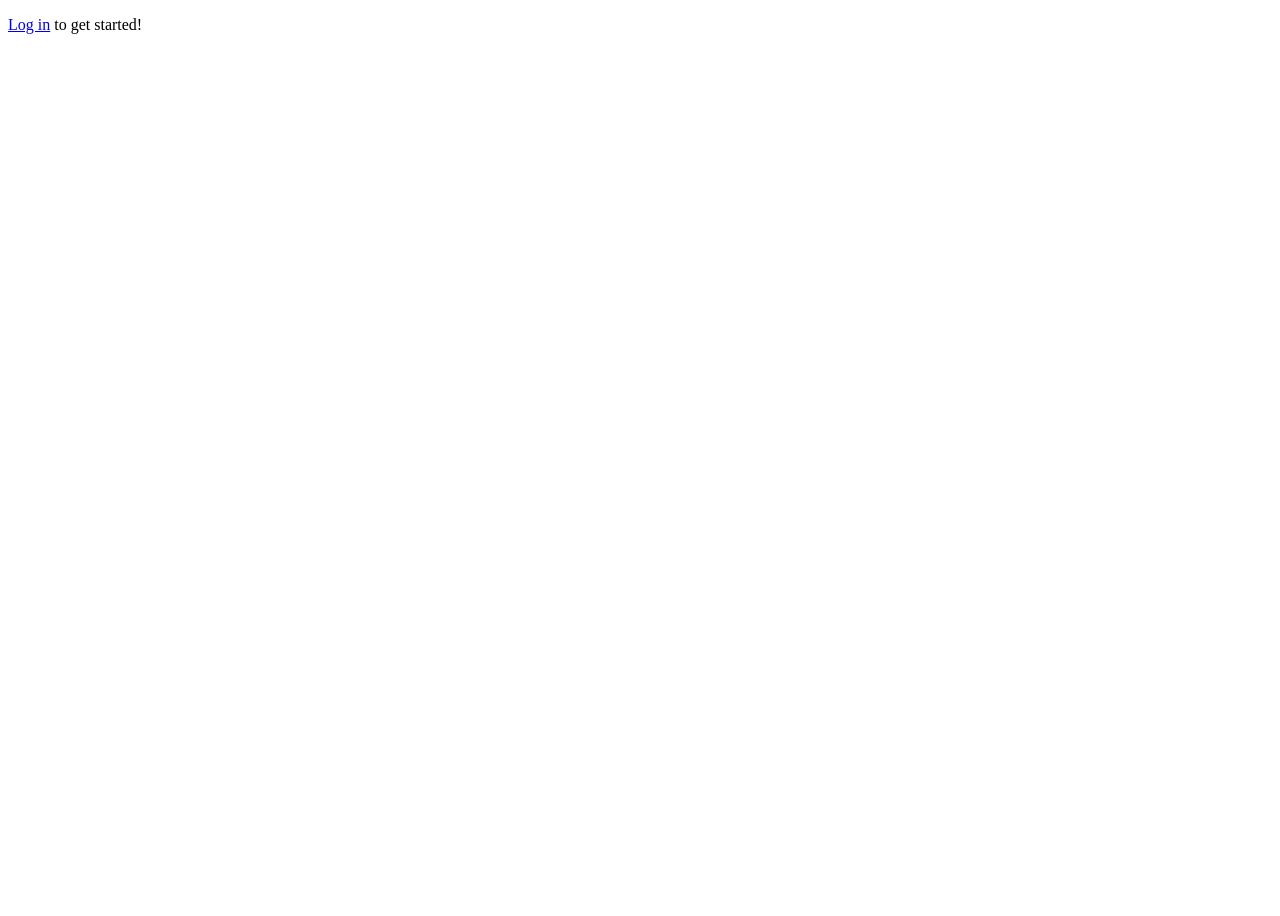
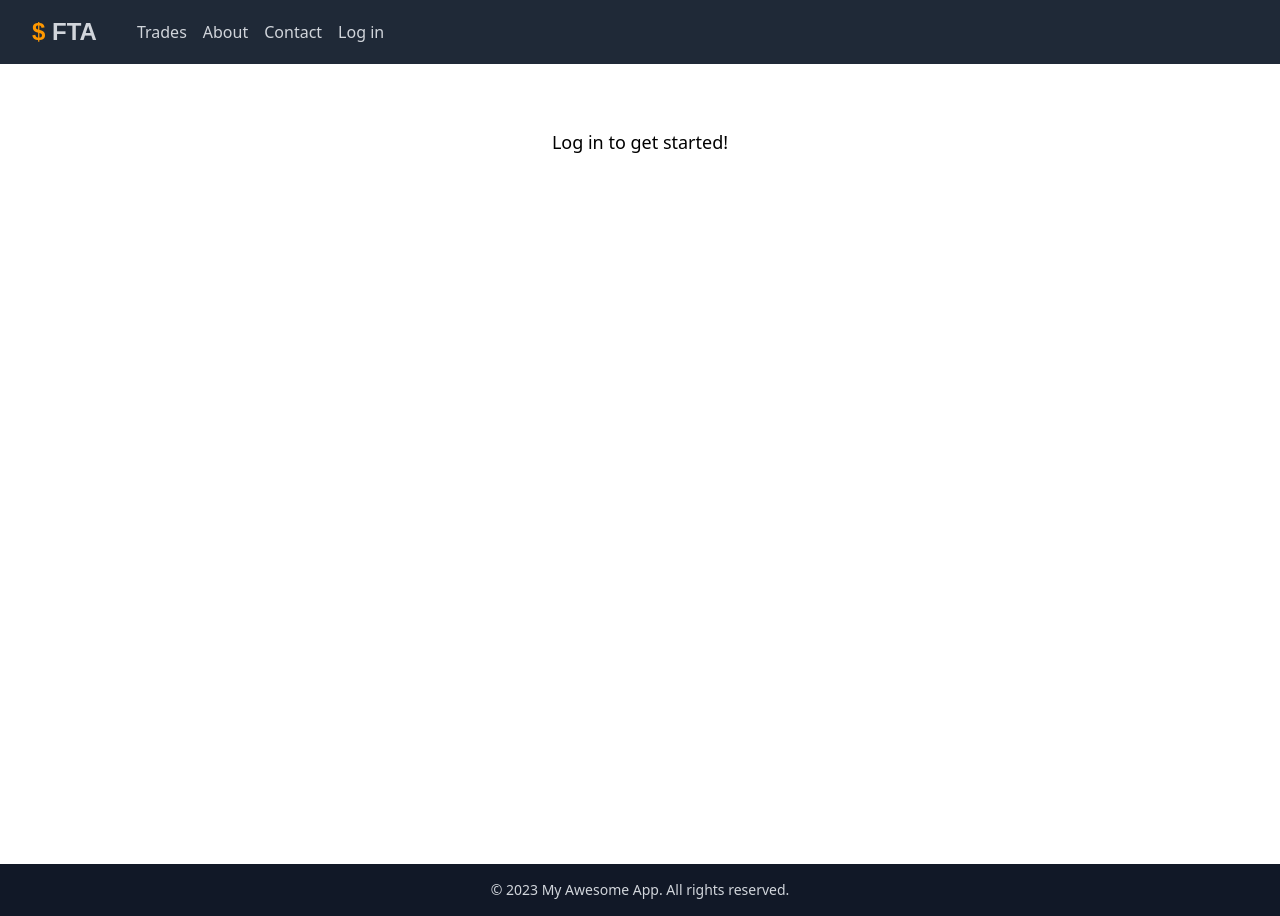
Before and after one commit to adolfojmnz/trading-journal-frontend, a Next.js app: page / in a window 1280 px wide. Before the commit the page ends 800 px from the top, so only its background shows below. Built offline with nearby package versions, Linux system fonts and the light colour scheme.

Commit message:
Set up `App` component

```diff
--- /dev/null
+++ b/src/app/styles/globals.css
@@ -0,0 +1,3 @@
+@tailwind base;
+@tailwind components;
+@tailwind utilities;
--- /dev/null
+++ b/src/pages/_app.js
@@ -0,0 +1,17 @@
+import '../app/styles/globals.css';
+import '../app/styles/footer.css';
+import '../app/styles/navbar.css';
+
+import Navbar from '../app/components/Navbar';
+import Footer from '../app/components/Footer';
+
+
+export default function App({ Component, pageProps }) {
+  return (
+    <>
+      <Navbar />
+      <Component {...pageProps} />
+      <Footer />
+    </>
+  );
+}
```
